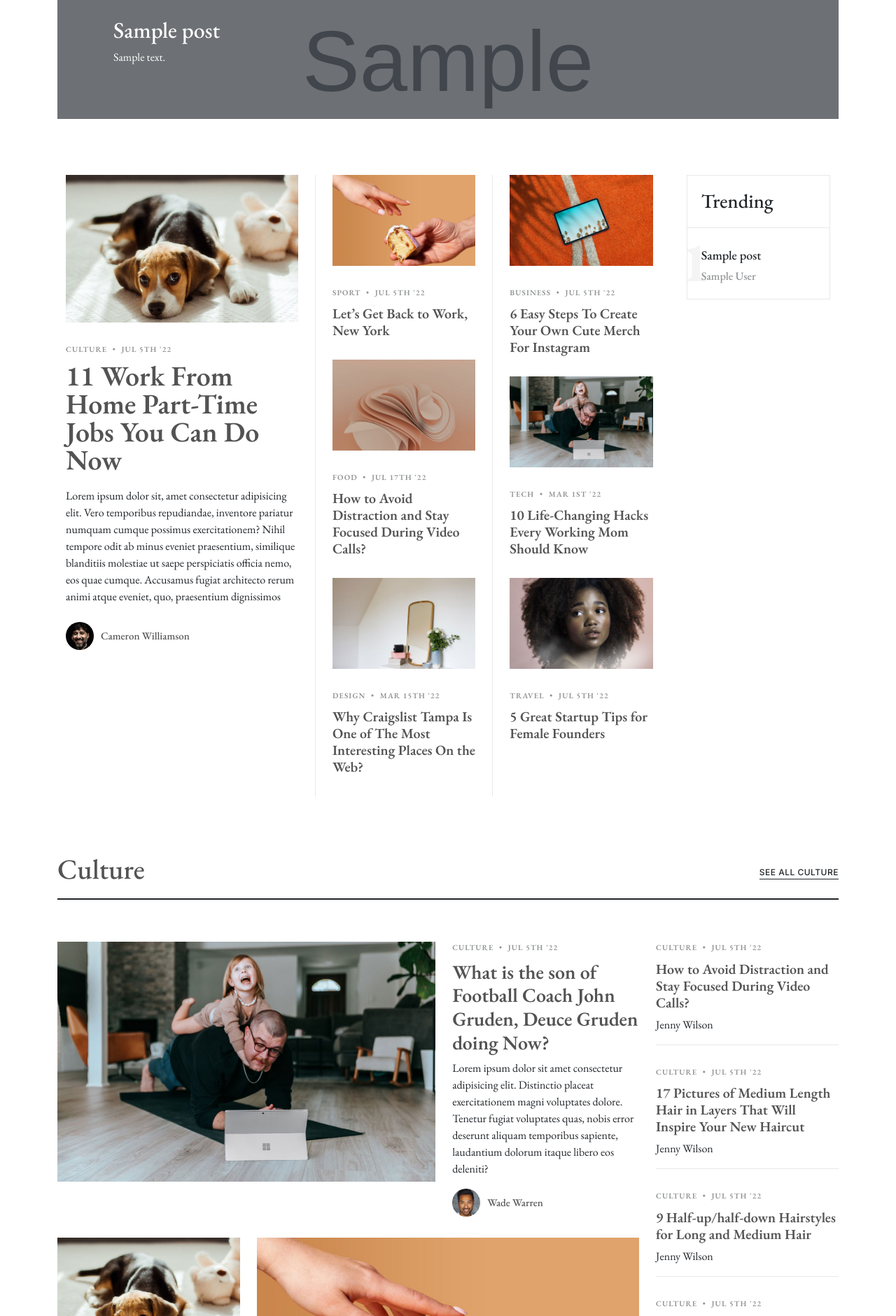
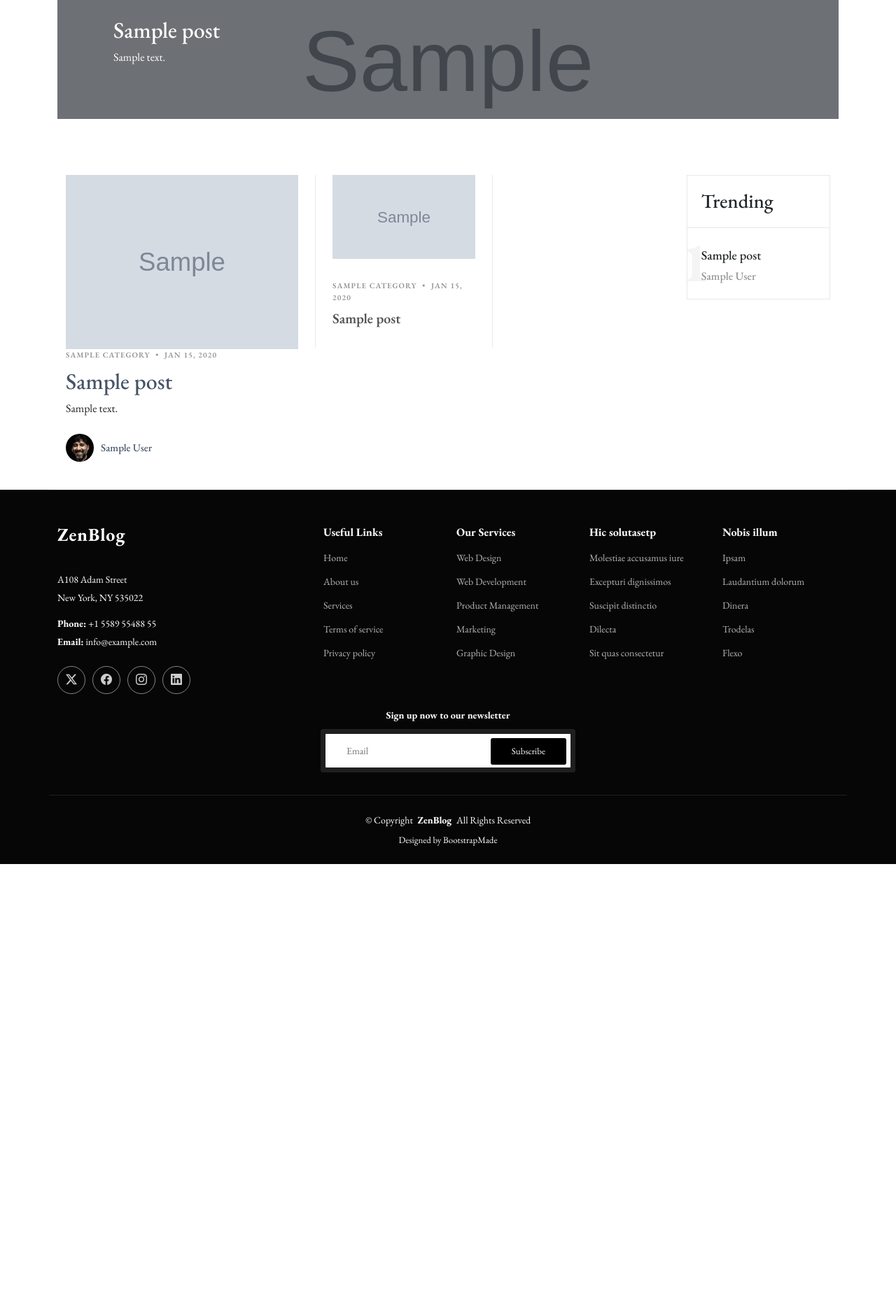
Before and after one commit to mahdi921/My-Awsome-Blog, a Django app: page / in a window 1280 px wide. Shown: the part 447-2328 px from the top of the page at 70% size. After the commit the page ends 1682 px from the top, so only its background shows below. Run offline with Django 4.2, Linux system fonts and the light colour scheme; tables that the repository leaves empty hold one stand-in row (values such as "Sample post"); grey boxes marked "Sample" are stand-in pictures; one stand-in notice (Sample message) is shown; some libraries are stand-ins or nearby versions.

Commit message:
completed showing posts on index page

```diff
--- a/statics/blog/assets/css/main.css
+++ b/statics/blog/assets/css/main.css
@@ -798,6 +798,8 @@ section,
 
 .trending-category .post-entry img {
   margin-bottom: 30px;
+  max-height: 120px;
+  width:210px;
 }
 
 .trending-category .post-entry h2 {
--- /dev/null
+++ b/templates/website/index-post-category.html
@@ -0,0 +1,48 @@
+{% load static %}
+
+                <div class="col-lg-4 border-start custom-border">
+ {% for post in posts %}
+                  <div class="post-entry">
+                    <a href="{% url 'blog:single' pid=post.id %}">
+                        <img src="{{post.image.url}}" alt="" class="img-fluid">
+                    </a>
+                    <div class="post-meta">
+                        <span class="date">
+                            {% for category in post.category.all %}
+                                {{category}}
+                            {% endfor %}
+                        </span> <span class="mx-1">•</span> <span>{{post.created_date|date:'M d, Y'}}</span>
+                    </div>
+                    <h2><a href="{% url 'blog:single' pid=post.id %}">{{post.title}}</a></h2>
+                  </div>
+ {% endfor %}
+<!--                  <div class="post-entry">-->
+<!--                    <a href="blog-details.html"><img src="{% static 'blog/assets/img/post-landscape-5.jpg' %}" alt="" class="img-fluid"></a>-->
+<!--                    <div class="post-meta"><span class="date">Food</span> <span class="mx-1">•</span> <span>Jul 17th '22</span></div>-->
+<!--                    <h2><a href="blog-details.html">How to Avoid Distraction and Stay Focused During Video Calls?</a></h2>-->
+<!--                  </div>-->
+<!--                  <div class="post-entry">-->
+<!--                    <a href="blog-details.html"><img src="{% static 'blog/assets/img/post-landscape-7.jpg' %}" alt="" class="img-fluid"></a>-->
+<!--                    <div class="post-meta"><span class="date">Design</span> <span class="mx-1">•</span> <span>Mar 15th '22</span></div>-->
+<!--                    <h2><a href="blog-details.html">Why Craigslist Tampa Is One of The Most Interesting Places On the Web?</a></h2>-->
+<!--                  </div>-->
+                </div>
+<!--                <div class="col-lg-4 border-start custom-border">-->
+
+<!--                  <div class="post-entry">-->
+<!--                    <a href="blog-details.html"><img src="{% static 'blog/assets/img/post-landscape-3.jpg' %}" alt="" class="img-fluid"></a>-->
+<!--                    <div class="post-meta"><span class="date"></span> <span class="mx-1">•</span> <span>Jul 5th '22</span></div>-->
+<!--                    <h2><a href="blog-details.html">6 Easy Steps To Create Your Own Cute Merch For Instagram</a></h2>-->
+<!--                  </div>-->
+
+<!--                  <div class="post-entry">-->
+<!--                    <a href="blog-details.html"><img src="{% static 'blog/assets/img/post-landscape-6.jpg' %}" alt="" class="img-fluid"></a>-->
+<!--                    <div class="post-meta"><span class="date">Tech</span> <span class="mx-1">•</span> <span>Mar 1st '22</span></div>-->
+<!--                    <h2><a href="blog-details.html">10 Life-Changing Hacks Every Working Mom Should Know</a></h2>-->
+<!--                  </div>-->
+<!--                  <div class="post-entry">-->
+<!--                    <a href="blog-details.html"><img src="{% static 'blog/assets/img/post-landscape-8.jpg' %}" alt="" class="img-fluid"></a>-->
+<!--                    <div class="post-meta"><span class="date">Travel</span> <span class="mx-1">•</span> <span>Jul 5th '22</span></div>-->
+<!--                    <h2><a href="blog-details.html">5 Great Startup Tips for Female Founders</a></h2>-->
+<!--                  </div>-->
+<!--                </div>-->
--- a/templates/website/index.html
+++ b/templates/website/index.html
@@ -31,58 +31,38 @@
           <div class="row g-5">
             <div class="col-lg-4">
 
-              <div class="post-entry lg">
-                <a href="blog-details.html"><img src="{% static 'blog/assets/img/post-landscape-1.jpg' %}" alt="" class="img-fluid"></a>
-                <div class="post-meta"><span class="date">Culture</span> <span class="mx-1">•</span> <span>Jul 5th '22</span></div>
-                <h2><a href="blog-details.html">11 Work From Home Part-Time Jobs You Can Do Now</a></h2>
-                <p class="mb-4 d-block">Lorem ipsum dolor sit, amet consectetur adipisicing elit. Vero temporibus repudiandae, inventore pariatur numquam cumque possimus exercitationem? Nihil tempore odit ab minus eveniet praesentium, similique blanditiis molestiae ut saepe perspiciatis officia nemo, eos quae cumque. Accusamus fugiat architecto rerum animi atque eveniet, quo, praesentium dignissimos</p>
+              <div class="lg">
+                {% if post %}
+                <a href="{% url 'blog:single' pid=post.id %}"><img src="{{post.image.url}}" alt="" class="img-fluid"></a>
+                <div class="post-meta">
+                  <span class="date">
+                    {% for cat in post.category.all %}
+                      {{cat}}
+                    {% endfor %}
+                  </span> <span class="mx-1">•</span> <span>{{post.created_date|date:'M d, Y'}}</span></div>
+                <h2><a href="{% url 'blog:single' pid=post.id %}">{{post.title}}</a></h2>
+                <p class="mb-4 d-block">{{post.content|truncatewords:90}}</p>
 
                 <div class="d-flex align-items-center author">
                   <div class="photo"><img src="{% static 'blog/assets/img/person-1.jpg' %}" alt="" class="img-fluid"></div>
                   <div class="name">
-                    <h3 class="m-0 p-0">Cameron Williamson</h3>
+                    <h3 class="m-0 p-0">
+                      <a href="{% url 'blog:author' author_name=post.author %}">
+                        {{post.author.get_full_name}}
+                      </a>
+                    </h3>
                   </div>
                 </div>
+                {% endif %}
               </div>
 
             </div>
 
             <div class="col-lg-8">
               <div class="row g-5">
-                <div class="col-lg-4 border-start custom-border">
-                  <div class="post-entry">
-                    <a href="blog-details.html"><img src="{% static 'blog/assets/img/post-landscape-2.jpg' %}" alt="" class="img-fluid"></a>
-                    <div class="post-meta"><span class="date">Sport</span> <span class="mx-1">•</span> <span>Jul 5th '22</span></div>
-                    <h2><a href="blog-details.html">Let’s Get Back to Work, New York</a></h2>
-                  </div>
-                  <div class="post-entry">
-                    <a href="blog-details.html"><img src="{% static 'blog/assets/img/post-landscape-5.jpg' %}" alt="" class="img-fluid"></a>
-                    <div class="post-meta"><span class="date">Food</span> <span class="mx-1">•</span> <span>Jul 17th '22</span></div>
-                    <h2><a href="blog-details.html">How to Avoid Distraction and Stay Focused During Video Calls?</a></h2>
-                  </div>
-                  <div class="post-entry">
-                    <a href="blog-details.html"><img src="{% static 'blog/assets/img/post-landscape-7.jpg' %}" alt="" class="img-fluid"></a>
-                    <div class="post-meta"><span class="date">Design</span> <span class="mx-1">•</span> <span>Mar 15th '22</span></div>
-                    <h2><a href="blog-details.html">Why Craigslist Tampa Is One of The Most Interesting Places On the Web?</a></h2>
-                  </div>
-                </div>
-                <div class="col-lg-4 border-start custom-border">
-                  <div class="post-entry">
-                    <a href="blog-details.html"><img src="{% static 'blog/assets/img/post-landscape-3.jpg' %}" alt="" class="img-fluid"></a>
-                    <div class="post-meta"><span class="date">Business</span> <span class="mx-1">•</span> <span>Jul 5th '22</span></div>
-                    <h2><a href="blog-details.html">6 Easy Steps To Create Your Own Cute Merch For Instagram</a></h2>
-                  </div>
-                  <div class="post-entry">
-                    <a href="blog-details.html"><img src="{% static 'blog/assets/img/post-landscape-6.jpg' %}" alt="" class="img-fluid"></a>
-                    <div class="post-meta"><span class="date">Tech</span> <span class="mx-1">•</span> <span>Mar 1st '22</span></div>
-                    <h2><a href="blog-details.html">10 Life-Changing Hacks Every Working Mom Should Know</a></h2>
-                  </div>
-                  <div class="post-entry">
-                    <a href="blog-details.html"><img src="{% static 'blog/assets/img/post-landscape-8.jpg' %}" alt="" class="img-fluid"></a>
-                    <div class="post-meta"><span class="date">Travel</span> <span class="mx-1">•</span> <span>Jul 5th '22</span></div>
-                    <h2><a href="blog-details.html">5 Great Startup Tips for Female Founders</a></h2>
-                  </div>
-                </div>
+               <!-- -->
+                {% index_category 1 %}
+                {% index_category 2 %}
 
                 <!-- Trending Section -->{% index_trending 6 %}<!-- End Trending Section -->
               </div>
@@ -94,7 +74,7 @@
       </div>
 
     </section><!-- /Trending Category Section -->
-
+{% comment %}
     <!-- Culture Category Section -->
     <section id="culture-category" class="culture-category section">
 
@@ -428,6 +408,6 @@
       </div>
 
     </section><!-- /Lifestyle Category Section -->
-
+{% endcomment %}
   </main>
 {% endblock content %}
--- a/website/templatetags/website_tags.py
+++ b/website/templatetags/website_tags.py
@@ -1,6 +1,6 @@
 from django import template
 from django.utils import timezone
-from blog.models import Post
+from blog.models import Post, Category
 
 register = template.Library()
 
@@ -13,3 +13,15 @@ def index_slider(arg=6):
 def index_trending(arg=5):
     trending_posts = Post.objects.filter(status=1, published_date__lte=timezone.now()).order_by('-counted_views')[:arg]
     return {'trending_posts':trending_posts}
+
+@register.inclusion_tag('website/index-post-category.html')
+def index_category(arg):
+    posts = Post.objects.filter(status=1, published_date__lte=timezone.now())
+    category = Category.objects.all()
+    post_list = []
+    for name in category:
+        post_list.append(posts.filter(category=name).first())
+    if arg == 1:
+        return {'posts':post_list[:3]}
+    elif arg == 2:
+        return {'posts':post_list[3:6]}
--- a/website/views.py
+++ b/website/views.py
@@ -2,11 +2,14 @@ from django.shortcuts import render
 from django.http import HttpResponseRedirect
 from website.forms import NewsletterForm, ContactForm
 from django.contrib import messages
+from blog.models import Post
+from django.utils import timezone
 
 # Create your views here.
 
 def index_view(request):
-    return render(request, 'website/index.html')
+    post = Post.objects.filter(status=1, published_date__lte=timezone.now()).order_by('-counted_views')[0]
+    return render(request, 'website/index.html',{'post':post})
 
 def about_view(request):
     return render(request, 'website/about.html')
```
